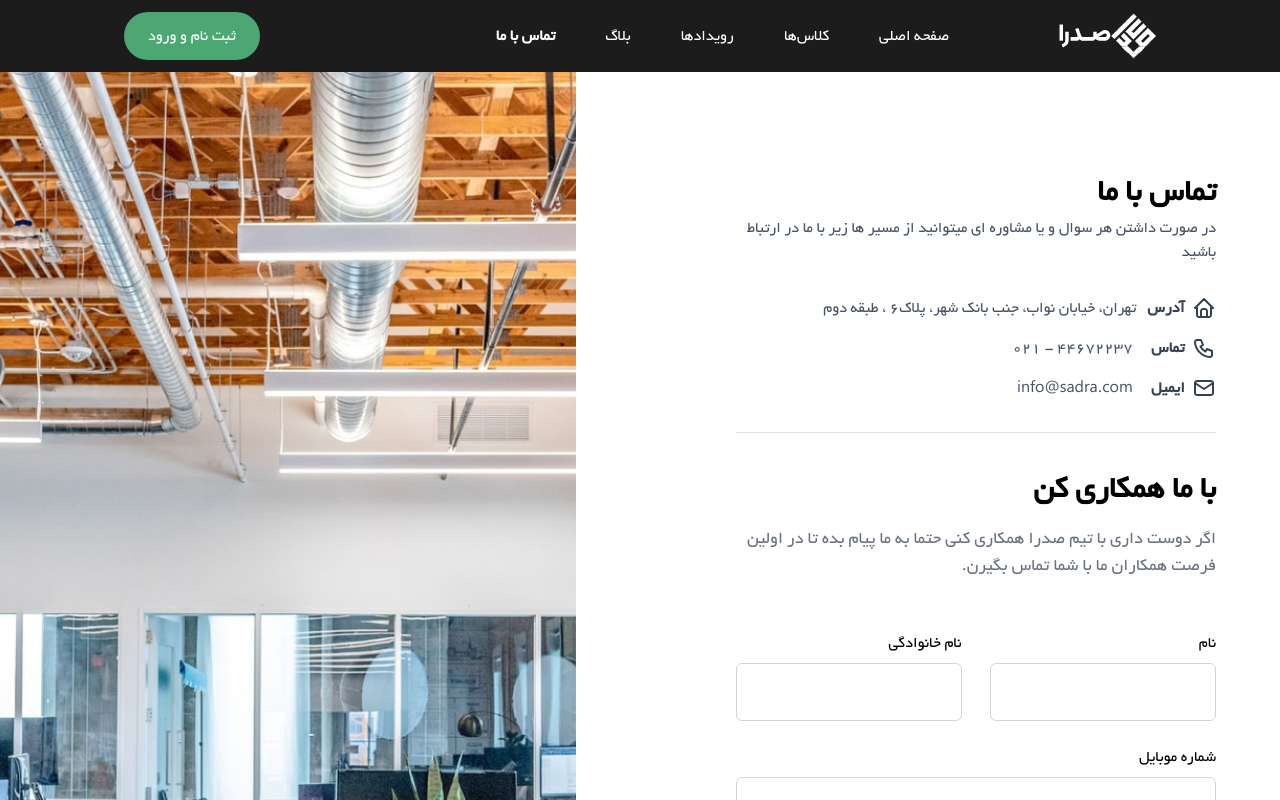
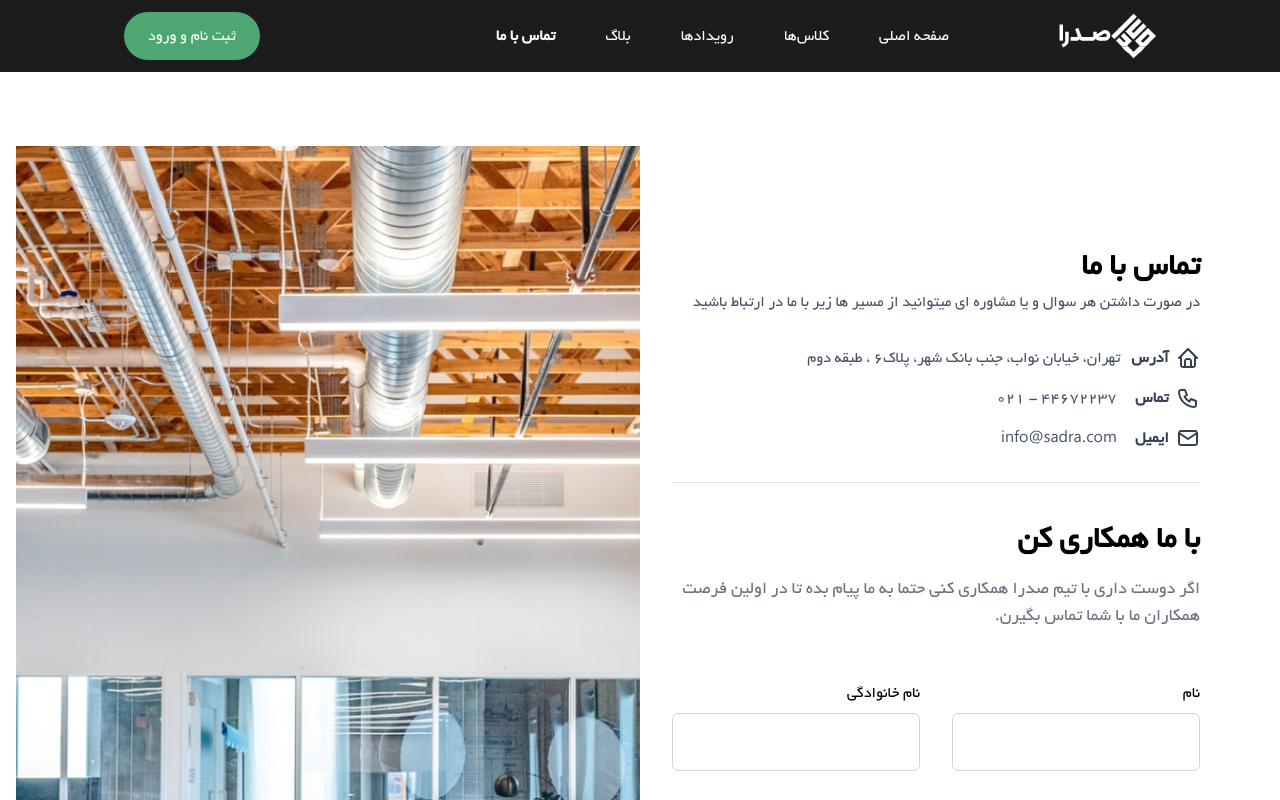
Before and after one commit to amiriar/sadra-v1, a React (Vite) app: page /contact in a window 1280 px wide. Shown: the top 800 px of the page. Built offline with nearby package versions, Linux system fonts and the light colour scheme.

Commit message:
contact us edited

```diff
--- a/src/pages/ContactUs.css
+++ b/src/pages/ContactUs.css
@@ -2,10 +2,12 @@
     display: flex;
     justify-content: space-between;
     flex-wrap: wrap;
-    max-width: 1700px;
+    max-width: 1900px;
     margin: 0 auto !important;
-  }
-
+}
+.contactDiv{
+    margin: 4.62rem 1rem 6rem 1rem;
+}
   .contactIcon {
     font-weight: 700;
     color: #344054;
@@ -31,10 +33,10 @@
     gap: 2rem;
     box-sizing: border-box !important;
     padding: 6rem 4rem 3rem 2rem;
-    width: 45%;
+    width: 50%;
   }
   .ContactImage{
-    width: 45%;
+    width: 50%;
   }
   .ContactImage img{
     object-fit: cover;
```
